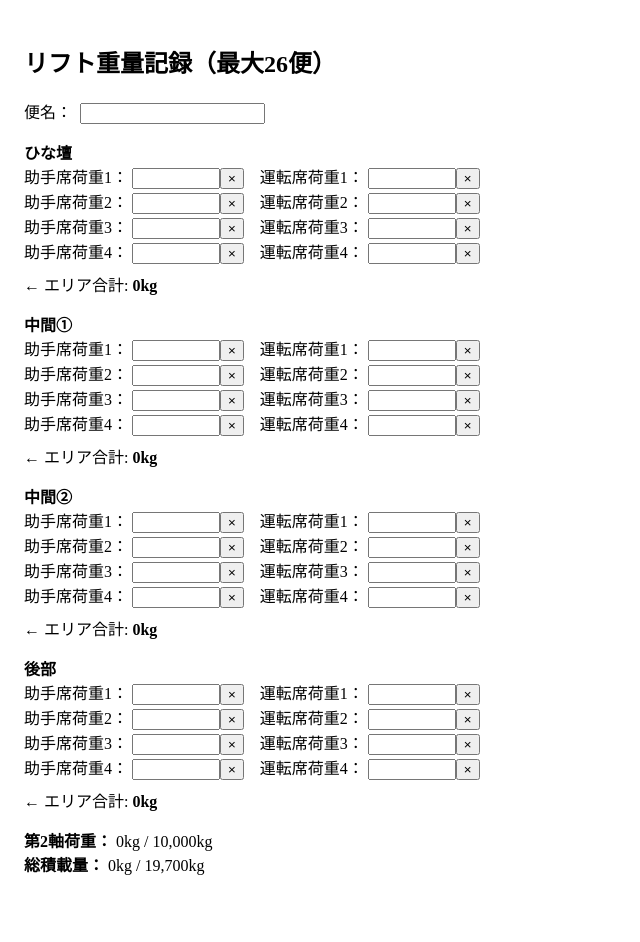
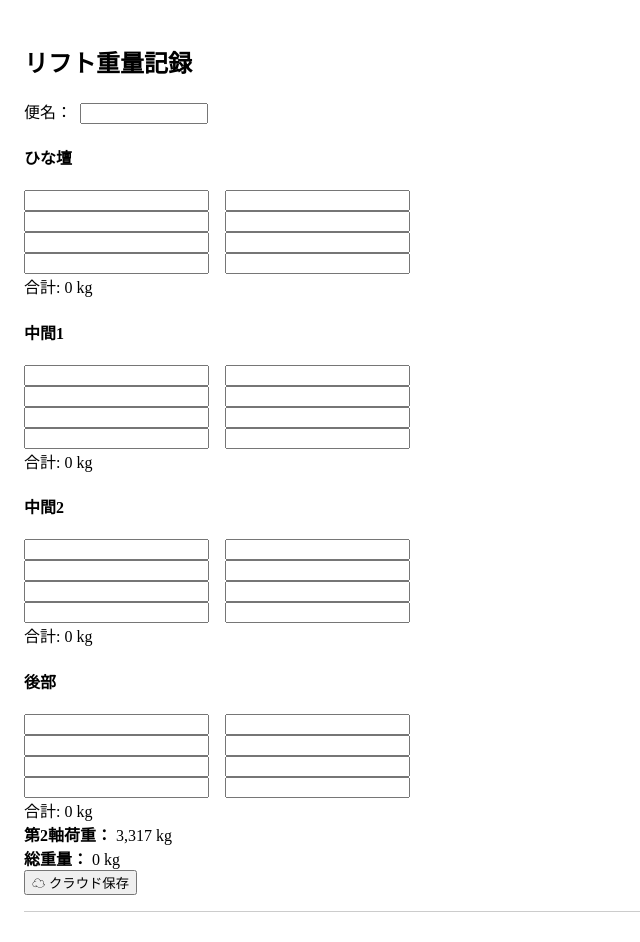
Before and after one commit to Toyotayusou1111/-, a React (Create React App) app: page / in a window 1280 px wide. Shown: the top 942 px of the page, without its empty margins (0-640 px from the left). Built offline with nearby package versions, Linux system fonts and the light colour scheme.

Commit message:
Update App.js

```diff
--- a/src/App.js
+++ b/src/App.js
@@ -1,18 +1,21 @@
+// 修正済みの App.js 全コード
 import React, { useState, useRef } from "react";
+import { db, collection, addDoc, serverTimestamp } from "./firebase";
 
 export default function App() {
   const MAX_AXLE_LOAD = 10000;
   const MAX_TOTAL_LOAD = 19700;
+  const influences = {
+    ひな壇: 0.6817,
+    中間1: 0.6070,
+    中間2: 0.0975,
+    後部: 0.0433,
+  };
+  const INTERCEPT = 3317.33;
 
-  const areaLabels = [
-    { key: "ひな壇", label: "ひな壇" },
-    { key: "中間1", label: "中間①" },
-    { key: "中間2", label: "中間②" },
-    { key: "後部", label: "後部" },
-  ];
+  const areaLabels = ["ひな壇", "中間1", "中間2", "後部"];
 
   const defaultRow = () => Array(4).fill({ left: "", right: "" });
-
   const initialEntry = () => ({
     便名: "",
     ひな壇: defaultRow(),
@@ -26,6 +29,14 @@ export default function App() {
 
   const parseValue = (val) => parseFloat(val) || 0;
 
+  const updateCell = (entryIdx, area, index, side, value) => {
+    const updatedEntries = [...entries];
+    const areaRows = [...updatedEntries[entryIdx][area]];
+    areaRows[index] = { ...areaRows[index], [side]: value };
+    updatedEntries[entryIdx][area] = areaRows;
+    setEntries(updatedEntries);
+  };
+
   const calculateAreaTotal = (entry, area) => {
     return entry[area].reduce(
       (sum, row) => sum + parseValue(row.left) + parseValue(row.right),
@@ -34,146 +45,144 @@ export default function App() {
   };
 
   const calculateTotals = (entry) => {
-    const hinadan = calculateAreaTotal(entry, "ひな壇");
-    const chukan1 = calculateAreaTotal(entry, "中間1");
-    const chukan2 = calculateAreaTotal(entry, "中間2");
-    const koubu = calculateAreaTotal(entry, "後部");
-
+    const totalWeight = areaLabels.reduce(
+      (sum, key) => sum + calculateAreaTotal(entry, key),
+      0
+    );
     const axleWeight =
-      hinadan * 0.0728403 +
-      chukan1 * -0.07967846 +
-      chukan2 * -0.7294105 +
-      koubu * 1.736249 +
-      0;
-
-    const totalWeight = hinadan + chukan1 + chukan2 + koubu;
-
-    return { axleWeight, totalWeight };
-  };
-
-  const updateCell = (entryIdx, area, rowIdx, side, value) => {
-    const updated = [...entries];
-    updated[entryIdx][area][rowIdx][side] = value;
-    setEntries(updated);
+      calculateAreaTotal(entry, "ひな壇") * influences["ひな壇"] +
+      calculateAreaTotal(entry, "中間1") * influences["中間1"] +
+      calculateAreaTotal(entry, "中間2") * influences["中間2"] +
+      calculateAreaTotal(entry, "後部") * influences["後部"] +
+      INTERCEPT;
+    return { totalWeight, axleWeight };
   };
 
   const handleKeyDown = (e, entryIdx, area, rowIdx, side) => {
     if (e.key === "Enter") {
       e.preventDefault();
-      const areaIndex = areaLabels.findIndex((a) => a.key === area);
-      let nextArea = area;
-      let nextRow = rowIdx;
-      let nextSide = side;
+      const nextField = (() => {
+        const areaIdx = areaLabels.indexOf(area);
+        if (side === "left") return [entryIdx, area, rowIdx, "right"];
+        if (rowIdx < 3) return [entryIdx, area, rowIdx + 1, "left"];
+        if (areaIdx < areaLabels.length - 1)
+          return [entryIdx, areaLabels[areaIdx + 1], 0, "left"];
+        if (entryIdx < entries.length - 1)
+          return [entryIdx + 1, "ひな壇", 0, "left"];
+        return null;
+      })();
 
-      if (side === "left") {
-        nextSide = "right";
-      } else {
-        nextRow = rowIdx + 1;
-        nextSide = "left";
-        if (nextRow >= 4) {
-          nextRow = 0;
-          nextArea = areaLabels[(areaIndex + 1) % areaLabels.length].key;
-        }
-      }
-
-      const refKey = `${entryIdx}-${nextArea}-${nextRow}-${nextSide}`;
+      if (nextField) {
+        const [ei, ak, ri, sd] = nextField;
+        const refKey = `${ei}-${ak}-${ri}-${sd}`;
         const nextInput = inputRefs.current[refKey];
         if (nextInput) nextInput.focus();
       }
+    }
   };
 
-  const clearCell = (entryIdx, area, rowIdx, side) => {
-    updateCell(entryIdx, area, rowIdx, side, "");
+  const addEntry = () => {
+    if (entries.length < 26) {
+      setEntries([...entries, initialEntry()]);
+    }
+  };
+
+  const saveToCloud = async (entry) => {
+    const { totalWeight, axleWeight } = calculateTotals(entry);
+    const data = {
+      便名: entry.便名,
+      timestamp: serverTimestamp(),
+      totalWeight,
+      axleWeight,
+    };
+    areaLabels.forEach((key) => {
+      data[key] = entry[key];
+    });
+    try {
+      await addDoc(collection(db, "liftLogs"), data);
+      alert("✅ クラウドに保存しました");
+    } catch (err) {
+      alert("❌ 保存に失敗しました");
+    }
   };
 
   return (
     <div style={{ padding: "1rem" }}>
-      <h2>リフト重量記録（最大26便）</h2>
+      <h2>リフト重量記録</h2>
       {entries.map((entry, entryIdx) => {
         const { axleWeight, totalWeight } = calculateTotals(entry);
-
         return (
-          <div key={entryIdx} style={{ marginBottom: "2rem" }}>
+          <div
+            key={entryIdx}
+            style={{
+              marginBottom: "2rem",
+              borderBottom: "1px solid #ccc",
+              paddingBottom: "1rem",
+            }}
+          >
+            <div>
               <label>
                 便名：
                 <input
-                type="text"
                   value={entry.便名}
                   onChange={(e) => {
                     const updated = [...entries];
                     updated[entryIdx].便名 = e.target.value;
                     setEntries(updated);
                   }}
-                style={{ marginLeft: "0.5rem" }}
+                  style={{ marginLeft: "0.5rem", width: "120px" }}
                 />
               </label>
-
-            {areaLabels.map(({ key, label }) => {
-              const areaTotal = calculateAreaTotal(entry, key);
-
-              return (
+            </div>
+            {areaLabels.map((key) => (
               <div key={key} style={{ marginTop: "1rem" }}>
-                  <strong>{label}</strong>
+                <h4>{key}</h4>
                 {[0, 1, 2, 3].map((i) => (
-                    <div key={i}>
-                      <label>
-                        助手席荷重{i + 1}：
+                  <div key={i} style={{ display: "flex", gap: "1rem" }}>
                     <input
+                      ref={(el) =>
+                        (inputRefs.current[`${entryIdx}-${key}-${i}-left`] = el)
+                      }
                       type="number"
-                          value={entry[key][i].left}
+                      value={entry[key][i]?.left || ""}
                       onChange={(e) =>
                         updateCell(entryIdx, key, i, "left", e.target.value)
                       }
                       onKeyDown={(e) =>
                         handleKeyDown(e, entryIdx, key, i, "left")
                       }
+                    />
+                    <input
                       ref={(el) =>
-                            (inputRefs.current[
-                              `${entryIdx}-${key}-${i}-left`
-                            ] = el)
+                        (inputRefs.current[`${entryIdx}-${key}-${i}-right`] = el)
                       }
-                          style={{ width: "80px", marginLeft: "4px" }}
-                        />
-                        <button onClick={() => clearCell(entryIdx, key, i, "left")}>×</button>
-                      </label>
-                      <label style={{ marginLeft: "1rem" }}>
-                        運転席荷重{i + 1}：
-                        <input
                       type="number"
-                          value={entry[key][i].right}
+                      value={entry[key][i]?.right || ""}
                       onChange={(e) =>
                         updateCell(entryIdx, key, i, "right", e.target.value)
                       }
                       onKeyDown={(e) =>
                         handleKeyDown(e, entryIdx, key, i, "right")
                       }
-                          ref={(el) =>
-                            (inputRefs.current[
-                              `${entryIdx}-${key}-${i}-right`
-                            ] = el)
-                          }
-                          style={{ width: "80px", marginLeft: "4px" }}
                     />
-                        <button onClick={() => clearCell(entryIdx, key, i, "right")}>×</button>
-                      </label>
                   </div>
                 ))}
-                  <div style={{ marginTop: "0.5rem" }}>
-                    ← エリア合計: <strong>{areaTotal.toLocaleString()}kg</strong>
+                <div>
+                  合計: {Math.round(calculateAreaTotal(entry, key)).toLocaleString()} kg
                 </div>
+              </div>
+            ))}
+            <div>
+              <strong>第2軸荷重：</strong> {Math.round(axleWeight).toLocaleString()} kg
+            </div>
+            <div>
+              <strong>総重量：</strong> {Math.round(totalWeight).toLocaleString()} kg
+            </div>
+            <button onClick={() => saveToCloud(entry)}>☁ クラウド保存</button>
           </div>
         );
       })}
-
-            <div style={{ marginTop: "1rem" }}>
-              <strong>第2軸荷重：</strong> {Math.round(axleWeight).toLocaleString()}kg / {MAX_AXLE_LOAD.toLocaleString()}kg
-            </div>
-            <div>
-              <strong>総積載量：</strong> {Math.round(totalWeight).toLocaleString()}kg / {MAX_TOTAL_LOAD.toLocaleString()}kg
-            </div>
-          </div>
-        );
-      })}
+      <button onClick={addEntry}>＋便を追加</button>
     </div>
   );
 }
```
Lines whose indentation alone changed are shown as unchanged.
